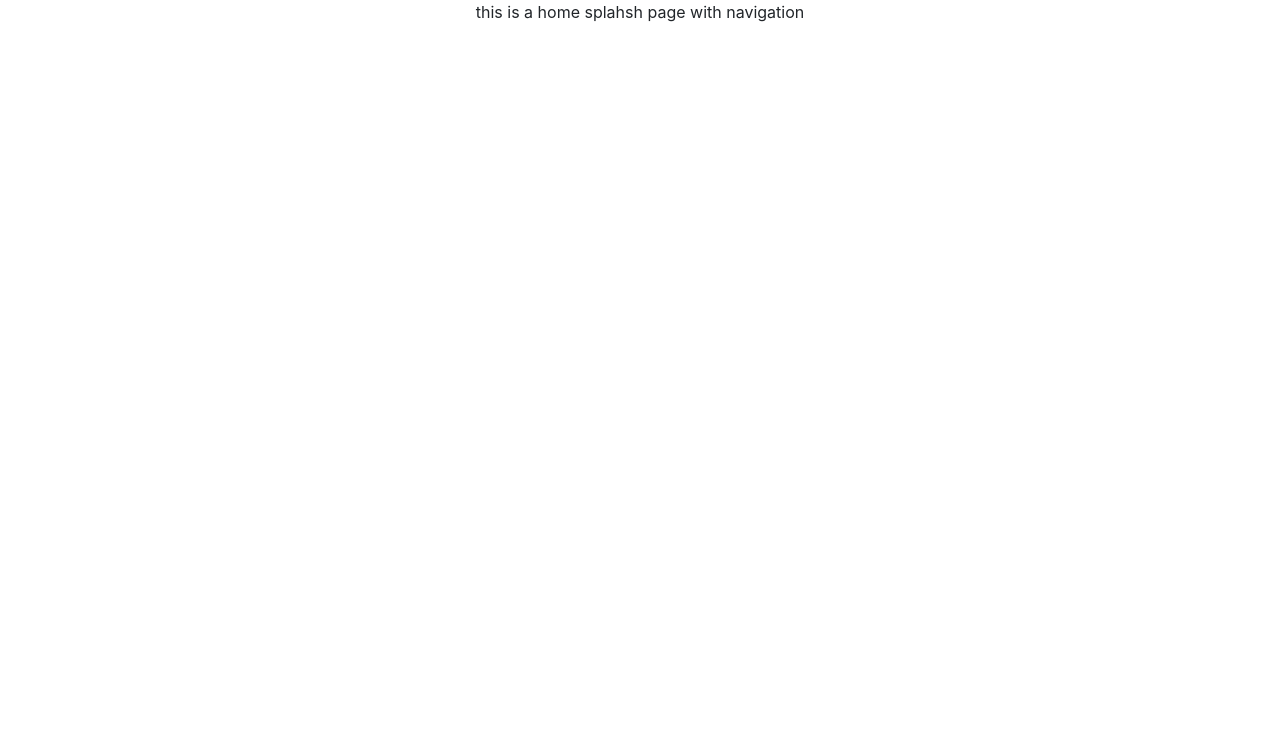
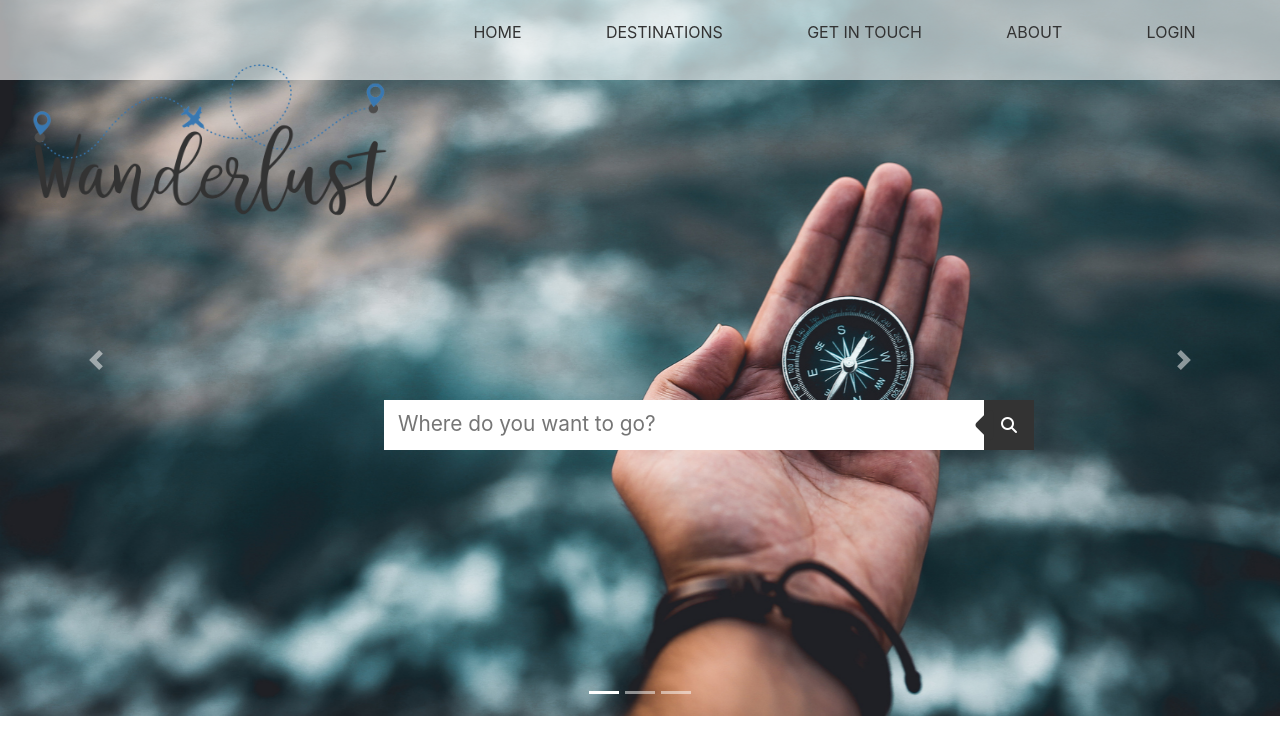
Before and after one commit to Wanderlust-Build-Week/Front-End, a React (Create React App) app in the folder wanderlust/: page / in a window 1280 px wide. Shown: the top 754 px of the page. Built offline with nearby package versions, Linux system fonts and the light colour scheme.

Commit message:
imported nav and landing into home

```diff
--- a/wanderlust/src/components/Home1.js
+++ b/wanderlust/src/components/Home1.js
@@ -1,9 +1,13 @@
 import React from 'react'
+import Landing from './Landing/Landing'
+import NavBar from './NavBar/NavBar'
 
 export default function Home1() {
     return (
         <div>
-            this is a home splahsh page with navigation
+            <NavBar />
+            <Landing />
+
         </div>
     )
 }
```
